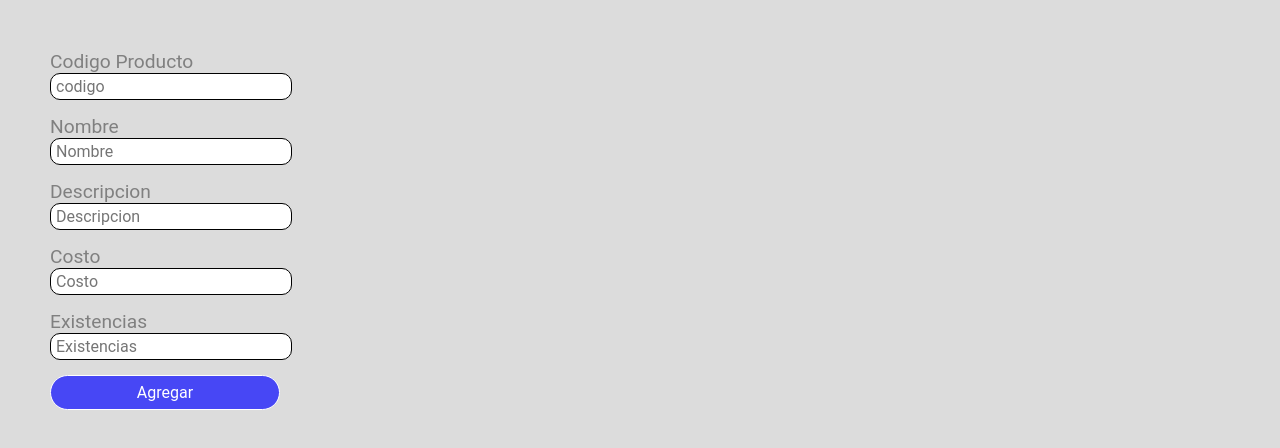
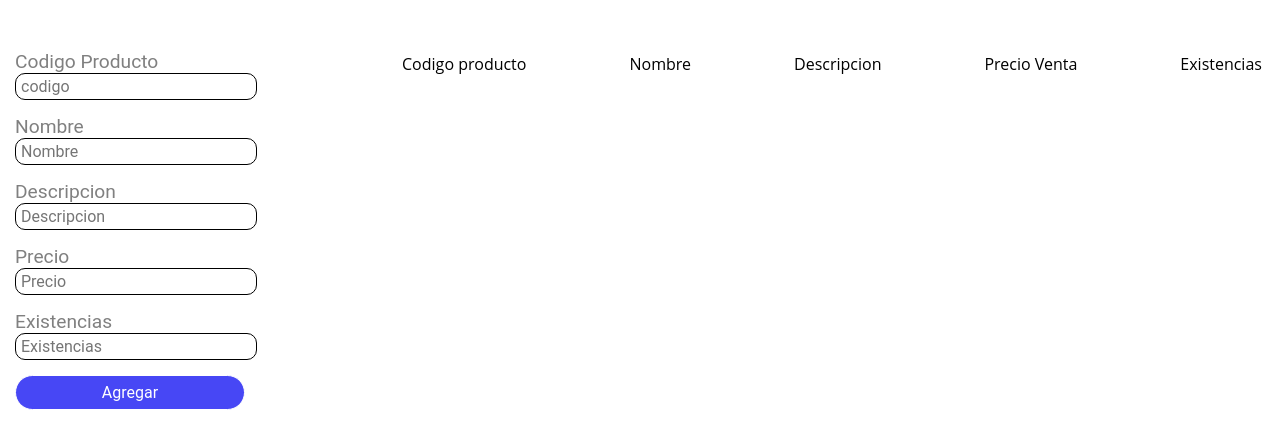
Before and after one commit to CristianMarq/practice-3, a website built with webpack: page src/index.html in a window 1280 px wide. Built offline with nearby package versions, Linux system fonts and the light colour scheme.

Commit message:
Agregando tabla de productos

```diff
--- a/src/index.html
+++ b/src/index.html
@@ -13,8 +13,8 @@
       <input type="text" id="nombre" placeholder="Nombre" required />
       <label>Descripcion</label>
       <input type="text" id="descripcion" placeholder="Descripcion" required />
-      <label>Costo</label>
-      <input type="number" id="costo" placeholder="Costo" required />
+      <label>Precio</label>
+      <input type="number" id="precio-venta" placeholder="Precio" required />
       <label>Existencias</label>
       <input
         type="number"
@@ -24,5 +24,19 @@
       />
       <button type="submit" id="enviar">Agregar</button>
     </form>
+    <div id="productos">
+      <table id="productos-desc">
+        <thead>
+          <tr>
+            <th>Codigo producto</th>
+            <th>Nombre</th>
+            <th>Descripcion</th>
+            <th>Precio Venta</th>
+            <th>Existencias</th>
+          </tr>
+        </thead>
+        <tbody></tbody>
+      </table>
+    </div>
   </body>
 </html>
--- a/src/styles.css
+++ b/src/styles.css
@@ -1,11 +1,12 @@
 html body {
   margin: 0;
-  background-color: gainsboro;
+  padding: 0;
+  background-color: white;
 }
 
 #form-prod {
   position: absolute;
-  left: 50px;
+  left: 15px;
   top: 50px;
 }
 
@@ -19,6 +20,26 @@ html body {
   border-radius: 10px;
   border: 1px solid;
   padding: 5px;
+}
+
+#productos {
+  position: absolute;
+  left: 300px;
+  top: 50px;
+}
+
+#productos-desc th {
+  text-align: left;
+  padding-left: 100px;
+  font-family: "Open Sans";
+  font-weight: 500;
+}
+
+#productos-desc td {
+  text-align: left;
+  padding-left: 100px;
+  font-family: "Open Sans";
+  font-weight: 400;
 }
 
 label {
```
